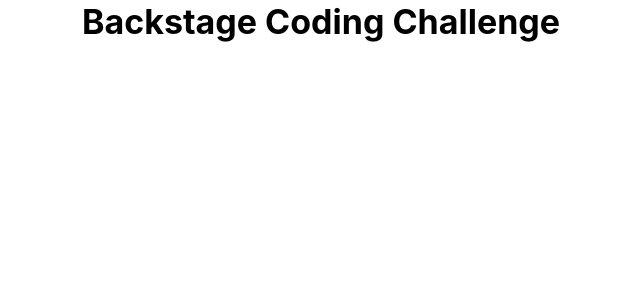
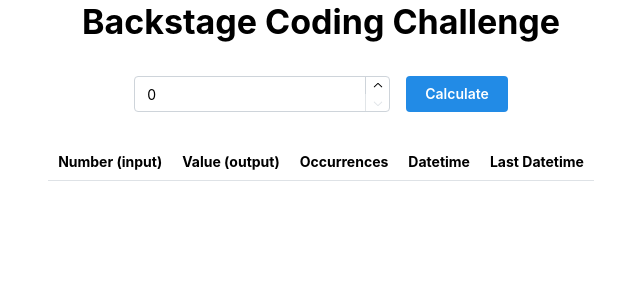
Before and after one commit to SamOBrienUI/backstage, a Next.js app: page / in a window 1280 px wide. Shown: the top 300 px of the page, without its empty margins (319-959 px from the left). Built offline with nearby package versions, Linux system fonts and the light colour scheme.

Commit message:
Render current results and results history table

```diff
--- /dev/null
+++ b/src/components/CalculationHistoryTable.tsx
@@ -0,0 +1,48 @@
+import { CalculationHistory } from "@/types";
+import { Table } from "@mantine/core";
+
+export function CalculationHistoryTable({ history }: { history: CalculationHistory }) {
+  // Utils
+  const dateTimeFormatter = new Intl.DateTimeFormat('en-US', {
+    dateStyle: 'full',
+    timeStyle: 'short'
+  });
+
+  // Functions
+  const formatDateTime = (datetime: string) => {
+    // Return a placeholder if the datetime is null or invalid.
+    // Note: isNaN(Date.parse(datetime)) is fragile and should be replaced with a better date validation library.
+    if (datetime == null || isNaN(Date.parse(datetime))) {
+      return '--';
+    }
+
+    return dateTimeFormatter.format(new Date(datetime));
+  }
+
+  return (
+    <Table>
+      <Table.Thead>
+        <Table.Tr>
+          <Table.Th>Number (input)</Table.Th>
+          <Table.Th>Value (output)</Table.Th>
+          <Table.Th>Occurrences</Table.Th>
+          <Table.Th>Datetime</Table.Th>
+          <Table.Th>Last Datetime</Table.Th>
+        </Table.Tr>
+      </Table.Thead>
+      <Table.Tbody>
+        {Object.entries(history).map(([key, value]) => {
+          return (
+            <Table.Tr key={key}>
+              <Table.Td>{value.number}</Table.Td>
+              <Table.Td>{value.value}</Table.Td>
+              <Table.Td>{value.occurrences}</Table.Td>
+              <Table.Td>{formatDateTime(value.datetime)}</Table.Td>
+              <Table.Td>{formatDateTime(value.last_datetime)}</Table.Td>
+            </Table.Tr>
+          );
+        })}
+      </Table.Tbody>
+    </Table>
+  )
+}
--- a/src/pages/index.tsx
+++ b/src/pages/index.tsx
@@ -1,8 +1,39 @@
 import Head from "next/head";
 import styles from "@/styles/Home.module.css";
-import { Center, Title } from "@mantine/core";
+import { Alert, Button, Center, Container, Group, NumberInput, Table, Text, Title } from "@mantine/core";
+import React from "react";
+import { useCalculateDifference } from "@/hooks/useCalculateDifference";
+import { CalculationResult } from "@/types";
+import { CalculationHistoryTable } from "@/components/CalculationHistoryTable";
 
 export default function Home() {
+  // Local State
+  const [inputValue, setInputValue] = React.useState<number>(0);
+  const [isFetching, setIsFetching] = React.useState<boolean>(false); // Normally this would be handled by the hook, but for time I'm lifting it up here.
+  const [results, setResults] = React.useState<CalculationResult | undefined>(undefined);
+  const [error, setError] = React.useState<string | undefined>(undefined);
+
+  // API Calls
+  const { calculateDifference, calculationHistory } = useCalculateDifference();
+
+  // Event Handlers
+  const handleInputChange = (value: string | number) => {
+    setInputValue(Number(value));
+  }
+
+  const handleCalculateSumsAndSquares = () => {
+    setIsFetching(true);
+    calculateDifference(inputValue)
+      .then(result => {
+        setResults(result);
+        setIsFetching(false);
+      })
+      .catch((error) => {
+        setError(error.message);
+        setIsFetching(false);
+      });
+  }
+
   return (
     <>
       <Head>
@@ -15,6 +46,30 @@ export default function Home() {
         <Center>
           <Title order={1}>Backstage Coding Challenge</Title>
         </Center>
+        {error != null && (
+          <Alert color="red" title="Error">
+            {error}
+          </Alert>
+        )}
+        <Group w='100%' justify="center">
+          <NumberInput
+            allowDecimal={false}
+            max={100}
+            min={0}
+            placeholder="Enter an integer from 0 - 100"
+            value={inputValue}
+            onChange={handleInputChange}
+          />
+          <Button loading={isFetching} onClick={handleCalculateSumsAndSquares}>Calculate</Button>
+        </Group>
+        <Container>
+          {results != null && (
+            <Center>
+              <Text>Results: {results.value}</Text>
+            </Center>
+          )}
+          <CalculationHistoryTable history={calculationHistory} />
+        </Container>
       </main>
     </>
   );
```
